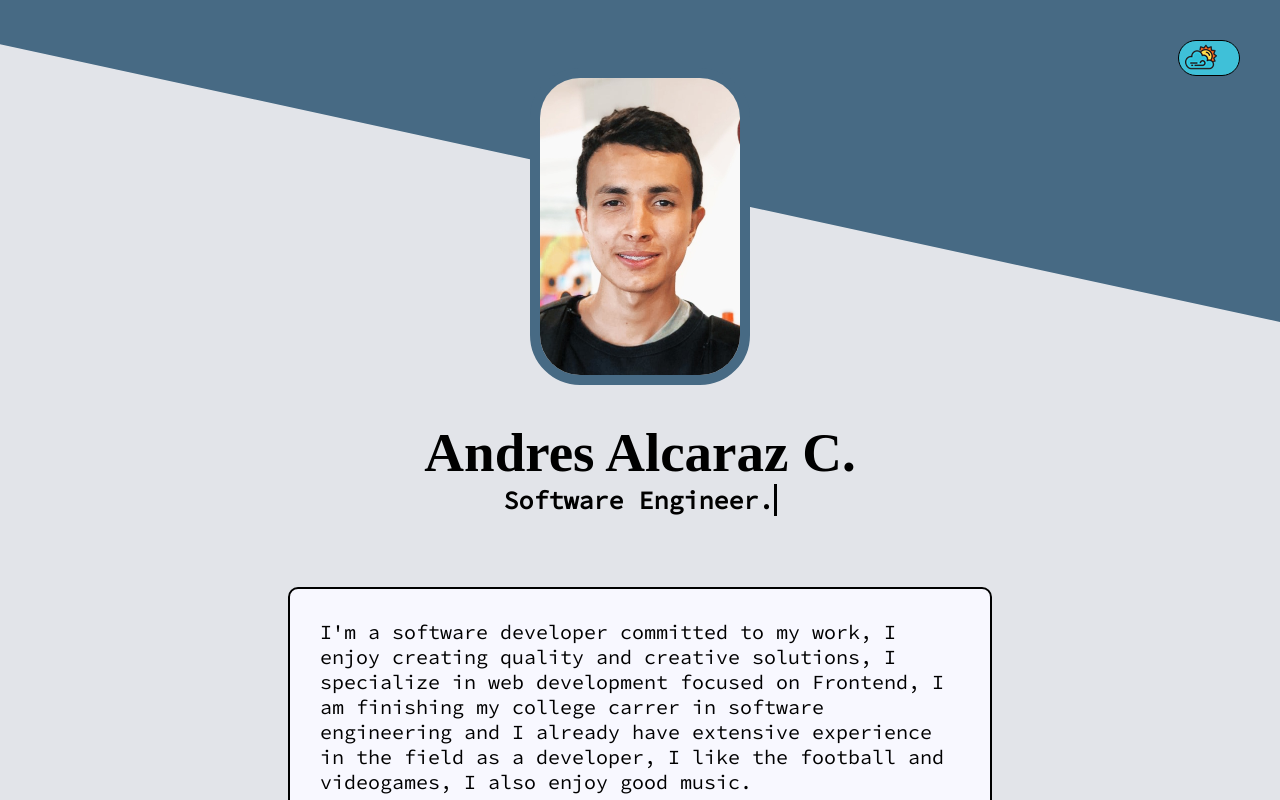
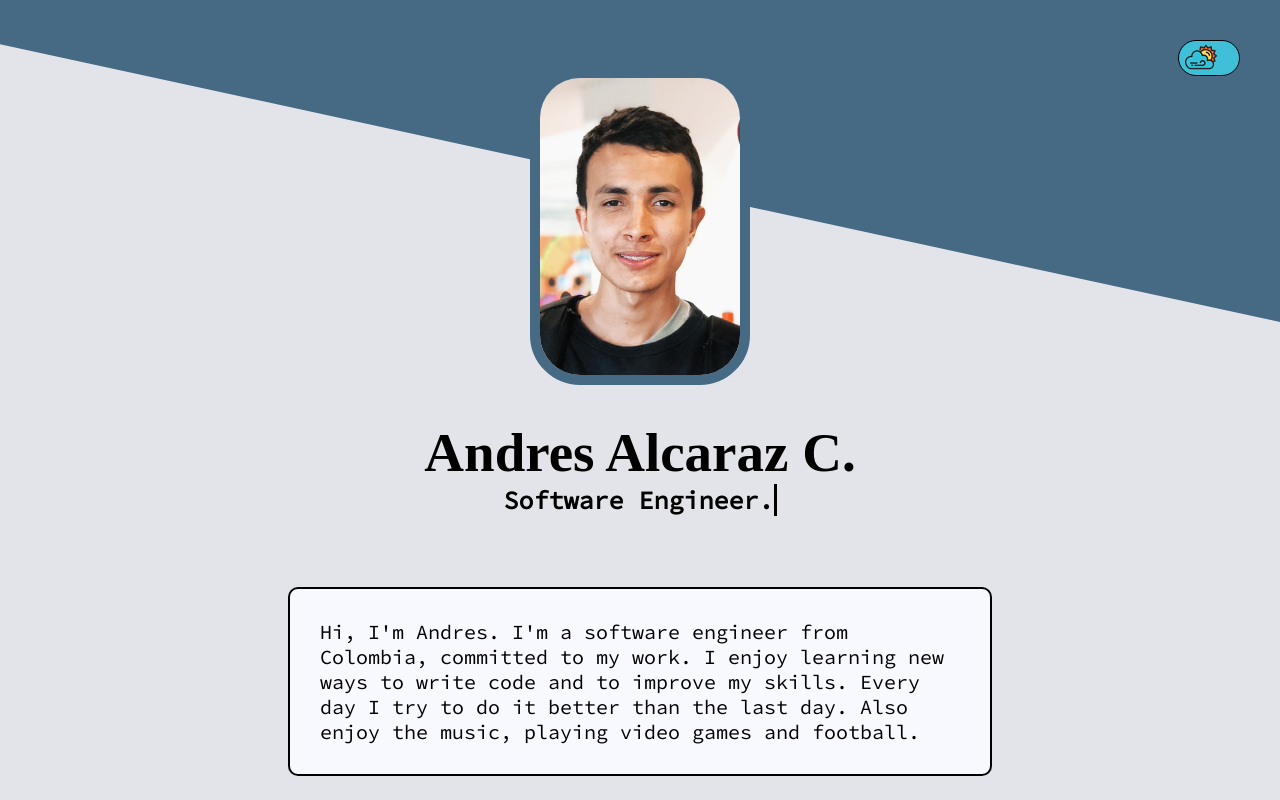
Before and after one commit to Andres2D/resume2d, an Angular app: page / in a window 1280 px wide. Shown: the top 800 px of the page. Built offline with nearby package versions, Linux system fonts and the light colour scheme; a web font is replaced by a local one.

Commit message:
update description text

```diff
--- a/src/app/resume/components/about-me/about-me.component.ts
+++ b/src/app/resume/components/about-me/about-me.component.ts
@@ -7,9 +7,9 @@ import { Component } from '@angular/core';
 })
 export class AboutMeComponent {
   description: string = `
-    I'm a software developer committed to my work, I enjoy creating quality and creative solutions,
-    I specialize in web development focused on Frontend, I am finishing my college carrer in software
-    engineering and I already have extensive experience in the field as a developer,
-    I like the football and videogames, I also enjoy good music.
+    Hi, I'm Andres. I'm a software engineer from Colombia,
+    committed to my work. I enjoy learning new ways to write code
+    and to improve my skills. Every day I try to do it better than
+    the last day. Also enjoy the music, playing video games and football.
   `;
 }
```
